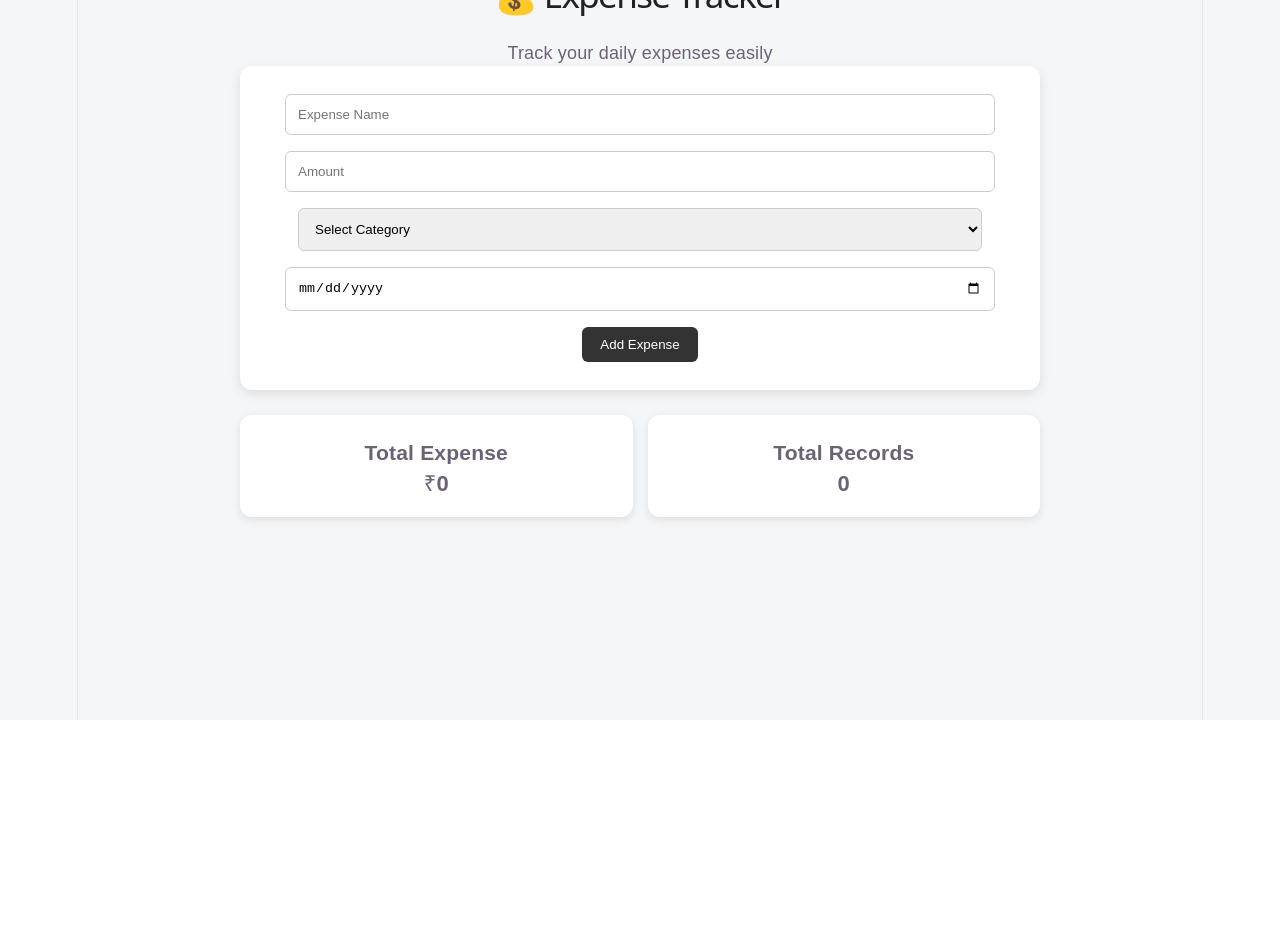
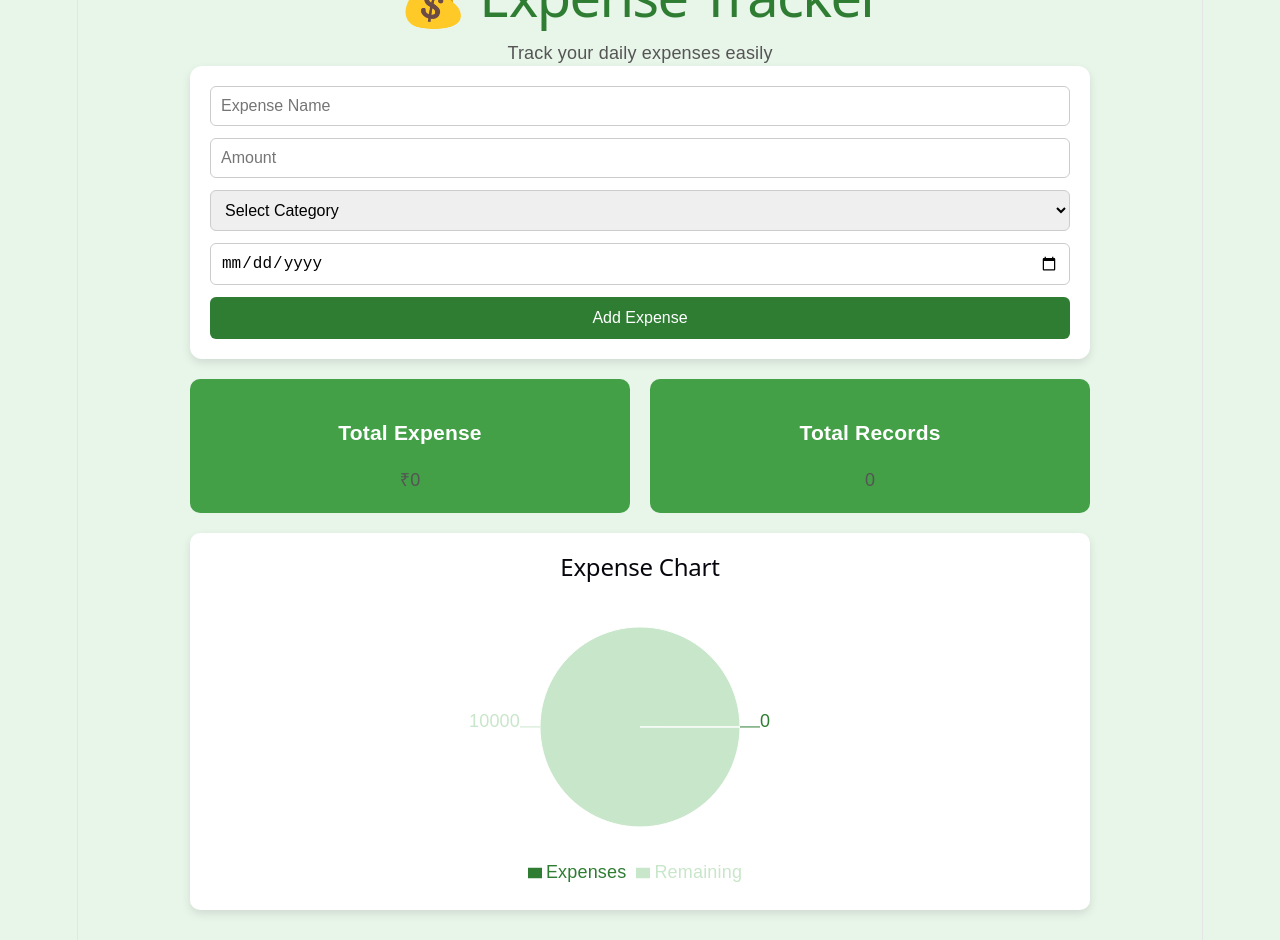
Before and after one commit to apoorvad266-jpg/expense-tracker, a React (Vite) app: page / in a window 1280 px wide. Shown: the part 80-1020 px from the top of the page. Before the commit the page ends 800 px from the top, so only its background shows below. Built offline with nearby package versions, Linux system fonts and the light colour scheme.

Commit message:
Added green theme and pie chart

```diff
--- a/package.json
+++ b/package.json
@@ -11,7 +11,8 @@
   },
   "dependencies": {
     "react": "^19.2.7",
-    "react-dom": "^19.2.7"
+    "react-dom": "^19.2.7",
+    "recharts": "^3.9.2"
   },
   "devDependencies": {
     "@eslint/js": "^10.0.1",
--- a/src/App.css
+++ b/src/App.css
@@ -1,85 +1,108 @@
 body {
   margin: 0;
   font-family: Arial, sans-serif;
-  background: #f4f6f8;
+  background: #e8f5e9;
 }
 
 .container {
   width: 90%;
-  max-width: 800px;
+  max-width: 900px;
   margin: 30px auto;
-  text-align: center;
 }
 
 h1 {
-  color: #222;
-  font-size: 35px;
+  text-align: center;
+  color: #2e7d32;
+}
+
+p {
+  text-align: center;
+  color: #555;
 }
 
 .box {
   background: white;
   padding: 20px;
   border-radius: 12px;
-  box-shadow: 0 4px 12px rgba(0,0,0,0.1);
+  display: grid;
+  gap: 12px;
+  box-shadow: 0 4px 10px rgba(0,0,0,0.1);
 }
 
-input,
-select {
-  width: 90%;
-  padding: 12px;
-  margin: 8px;
+.box input,
+.box select {
+  padding: 10px;
+  border: 1px solid #ccc;
   border-radius: 6px;
-  border: 1px solid #ccc;
+  font-size: 16px;
 }
 
-button {
-  padding: 10px 18px;
-  margin: 8px;
+.box button {
+  background: #2e7d32;
+  color: white;
   border: none;
+  padding: 12px;
   border-radius: 6px;
-  background: #333;
-  color: white;
+  font-size: 16px;
   cursor: pointer;
 }
 
-button:hover {
-  opacity: 0.8;
+.box button:hover {
+  background: #1b5e20;
 }
 
 .dashboard {
-  display: grid;
-  grid-template-columns: repeat(2, 1fr);
-  gap: 15px;
-  margin: 25px 0;
+  display: flex;
+  gap: 20px;
+  margin: 20px 0;
 }
 
 .card {
-  background: white;
+  flex: 1;
+  background: #43a047;
+  color: white;
   padding: 20px;
-  border-radius: 12px;
-  box-shadow: 0 3px 10px rgba(0,0,0,0.1);
-}
-
-.card h3 {
-  margin: 5px;
-}
-
-.card p {
-  font-size: 22px;
-  font-weight: bold;
+  border-radius: 10px;
+  text-align: center;
 }
 
 .expense {
+  display: flex;
+  justify-content: space-between;
+  align-items: center;
   background: white;
   margin-top: 15px;
   padding: 15px;
   border-radius: 10px;
-  display: flex;
-  justify-content: space-between;
-  text-align: left;
-  box-shadow: 0 3px 8px rgba(0,0,0,0.1);
+  box-shadow: 0 2px 5px rgba(0,0,0,0.1);
 }
 
 .expense h3 {
-  margin: 0;
+  margin: 0 0 5px;
 }
+
+.expense p {
+  margin: 2px 0;
+  text-align: left;
+}
+
+.expense button {
+  background: #d32f2f;
+  color: white;
+  border: none;
+  padding: 8px 14px;
+  border-radius: 5px;
+  cursor: pointer;
+}
+
+.expense button:hover {
+  background: #b71c1c;
+}
+
+.chart-box {
+  background: white;
+  margin-top: 20px;
+  padding: 20px;
+  border-radius: 10px;
+  box-shadow: 0 4px 10px rgba(0,0,0,0.1);
+}
--- a/src/App.jsx
+++ b/src/App.jsx
@@ -1,5 +1,14 @@
 import { useState, useEffect } from "react";
 import "./App.css";
+
+import {
+  PieChart,
+  Pie,
+  Cell,
+  Tooltip,
+  Legend,
+  ResponsiveContainer,
+} from "recharts";
 
 function App() {
   const [expenses, setExpenses] = useState(() => {
@@ -17,9 +26,7 @@ function App() {
   }, [expenses]);
 
   const addExpense = () => {
-    if (!title || !amount || !category || !date) {
-      return;
-    }
+    if (!title || !amount || !category || !date) return;
 
     const newExpense = {
       id: Date.now(),
@@ -38,9 +45,7 @@ function App() {
   };
 
   const deleteExpense = (id) => {
-    setExpenses(
-      expenses.filter((expense) => expense.id !== id)
-    );
+    setExpenses(expenses.filter((expense) => expense.id !== id));
   };
 
   const total = expenses.reduce(
@@ -49,6 +54,19 @@ function App() {
   );
 
   const totalRecords = expenses.length;
+
+  const chartData = [
+    {
+      name: "Expenses",
+      value: total,
+    },
+    {
+      name: "Remaining",
+      value: Math.max(10000 - total, 0),
+    },
+  ];
+
+  const COLORS = ["#2e7d32", "#c8e6c9"];
 
   return (
     <div className="container">
@@ -94,7 +112,6 @@ function App() {
 
       </div>
 
-
       <div className="dashboard">
 
         <div className="card">
@@ -109,16 +126,56 @@ function App() {
 
       </div>
 
+      <div className="chart-box">
 
-      {expenses.map((expense) => (
+        <h2>Expense Chart</h2>
+
+        <ResponsiveContainer
+          width="100%"
+          height={300}
+        >
+          <PieChart>
+
+            <Pie
+              data={chartData}
+              dataKey="value"
+              outerRadius={100}
+              label
+            >
+              {chartData.map((entry, index) => (
+                <Cell
+                  key={index}
+                  fill={COLORS[index]}
+                />
+              ))}
+            </Pie>
+
+            <Tooltip />
+            <Legend />
+
+          </PieChart>
+
+        </ResponsiveContainer>
+
+      </div>
+            {expenses.map((expense) => (
 
         <div className="expense" key={expense.id}>
 
           <div>
             <h3>{expense.title}</h3>
-            <p>Amount: ₹{expense.amount}</p>
-            <p>Category: {expense.category}</p>
-            <p>Date: {expense.date}</p>
+
+            <p>
+              Amount: ₹{expense.amount}
+            </p>
+
+            <p>
+              Category: {expense.category}
+            </p>
+
+            <p>
+              Date: {expense.date}
+            </p>
           </div>
 
 
```
Also changed, not shown: 1 other file (tests, documents, lock files or other folders).
